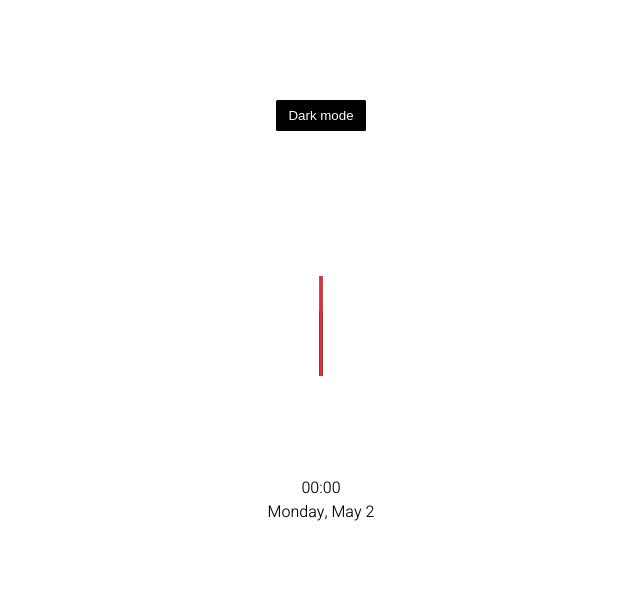
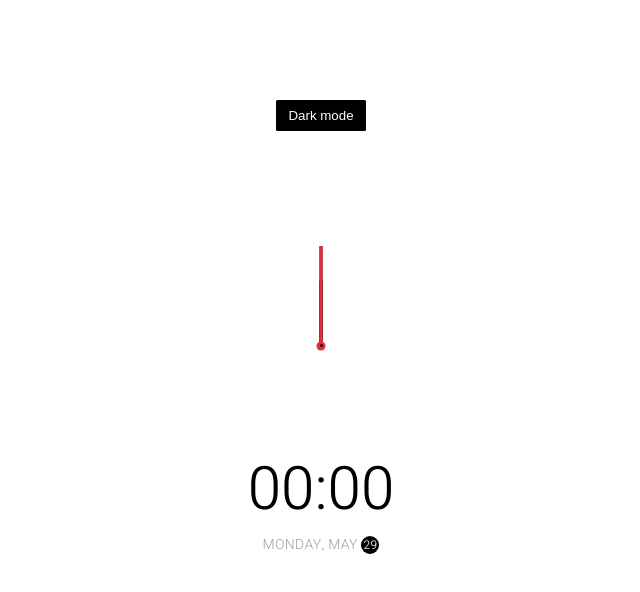
Before and after one commit to Gergi83/clock, a website: page index.html in a window 1280 px wide. Shown: the whole page, without its empty margins (319-959 px from the left). Drawn offline with Linux system fonts and the light colour scheme.

Commit message:
css and dark mode functionality added

```diff
--- a/index.html
+++ b/index.html
@@ -24,7 +24,7 @@
         <div class="time">
             00:00
         </div>
-        <div class="date">Monday, May <span class="circle">2</span></div>
+        <div class="date">Monday, May <span class="circle">29</span></div>
     </div>
     <script src="script.js"></script>
 </body>
--- a/script.js
+++ b/script.js
@@ -0,0 +1,14 @@
+toggle.addEventListener('click', (e) => {
+  const html = document.querySelector('html');
+  if (html.classList.contains('dark')) {
+    html.classList.remove('dark');
+    e.target.innerHTML = 'Dark mode';
+  } else {
+    html.classList.add('dark');
+    e.target.innerHTML = 'Light mode';
+  }
+});
+
+function setTime() {
+  const time = new Date();
+}
--- a/style.css
+++ b/style.css
@@ -3,6 +3,7 @@
 :root {
   --primary-color: #000;
   --secondary-color: #fff;
+  --clock-part-color: #e72c3c;
 }
 
 * {
@@ -79,5 +80,53 @@ body {
 .needle.second {
   transform: translate(-50%, -100%) rotate(0deg);
   height: 100px;
-  background: #e72c3c;
+  background: var(--clock-part-color);
 }
+
+.center-point {
+  background: var(--clock-part-color);
+  width: 9px;
+  height: 9px;
+  position: absolute;
+  top: 50%;
+  left: 50%;
+  transform: translate(-50%, -50%);
+  border-radius: 50%;
+}
+
+.center-point::after {
+  content: '';
+  background: var(--primary-color);
+  width: 3px;
+  height: 3px;
+  position: absolute;
+  top: 50%;
+  left: 50%;
+  transform: translate(-50%, -50%);
+  border-radius: 50%;
+}
+
+.time {
+  font-size: 60px;
+}
+
+.date {
+  color: #aaa;
+  font-size: 14px;
+  letter-spacing: 0.3px;
+  text-transform: uppercase;
+}
+
+.date .circle {
+  background: var(--primary-color);
+  color: var(--secondary-color);
+  border-radius: 50%;
+  height: 18px;
+  width: 18px;
+  display: inline-flex;
+  align-items: center;
+  justify-content: center;
+  line-height: 18px;
+  transition: all 0.66s ease-in-out;
+  font-size: 12px;
+}
```
